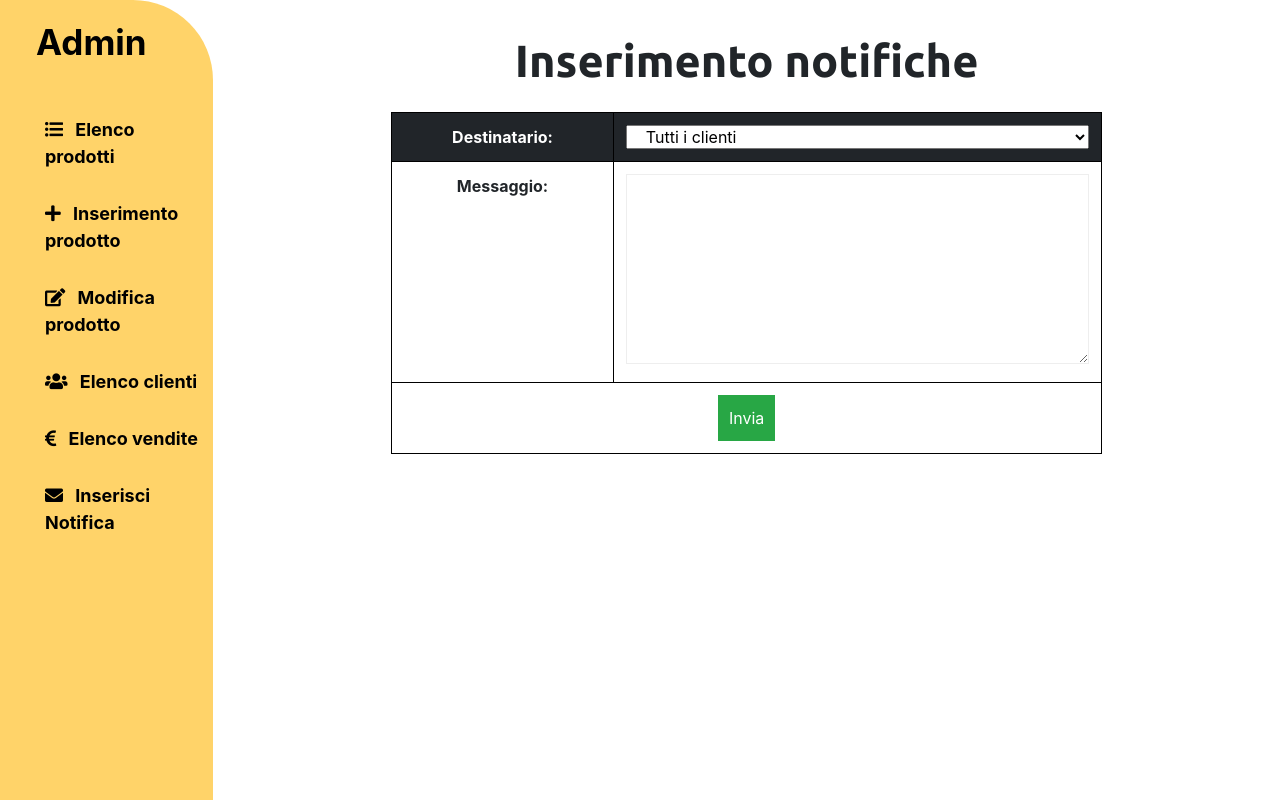
After one commit to giacomoaccursi/labottega, a PHP site: page /admin/notifications.php in a window 1280 px wide. The commit adds this page. Run offline with PHP 8.4, Linux system fonts and the light colour scheme; the visitor is signed in with stand-in values (Sample User, id 1); tables that the repository leaves empty hold one stand-in row (values such as "Sample post"); some libraries are stand-ins or nearby versions.

Commit message:
created admin sections

```diff
--- /dev/null
+++ b/admin/notifications.php
@@ -0,0 +1,19 @@
+<?php
+require_once 'bootstrap.php';
+
+if (isset($_SESSION["id"]) && $_SESSION["tipo"] == 1) {
+    if(isset($_GET["user_id"])){
+        $templateParams["cliente"] = $dbh -> getCustomerById($_GET["user_id"]);
+    }
+    if(isset($_POST["cliente"]) && isset($_POST["messaggio"])){
+        $dbh -> insertNotification($_POST["cliente"],$_POST["messaggio"]);
+    }
+    $templateParams["titolo"] = "LaBottega - Admin";
+    $templateParams["section"] = 'insert_notification.php';
+    $templateParams["clienti"] = $dbh -> getAllCustomers();
+    require 'template/base.php';
+} else {
+    header("location: ".ROOT."login.php");
+}
+
+?>
--- a/admin/template/base.php
+++ b/admin/template/base.php
@@ -48,7 +48,7 @@
                         <i class="fas fa-euro-sign pr-2"></i>
                         Elenco vendite
                     </a>
-                    <a href="#">
+                    <a href="notifications.php">
                         <i class="fas fa-envelope pr-2"></i>
                         Inserisci Notifica
                     </a>
--- a/admin/template/customers_list.php
+++ b/admin/template/customers_list.php
@@ -4,7 +4,7 @@
     <div class="col-12 col-md-8 text-center my-4 nopadding">
         <h1>Elenco Clienti</h1>
         <?php if (count($templateParams["clienti"]) > 0) : ?>
-            <table class=" table text-center mt-4">
+            <table class=" table text-center admin-basic-table mt-4">
                 <div class="row ">
                     <thead class="table-dark">
                         <tr>
--- /dev/null
+++ b/admin/template/insert_notification.php
@@ -0,0 +1,36 @@
+<?php if (isset($_SESSION["id"]) && $_SESSION["tipo"] == 1) : ?>
+    <div class="row">
+        <div class="col-md-2"></div>
+        <div class="col-12 col-md-8 text-center my-4 nopadding">
+            <h1>Inserimento notifiche</h1>
+            <form action="#" method="POST" class="text-center admin-basic-form" enctype="multipart/form-data">
+            <table class=" table text-center mt-4">
+                <thead class="table-dark">
+                    <tr>
+                        <td>Destinatario:</td>
+                        <td>
+                            <select name="cliente" id="cliente" class="col-12" onchange="location='notifications.php?user_id='+this.value">
+                            <option value="0">Tutti i clienti</option>
+                                <?php foreach ($templateParams["clienti"] as $cliente) : ?>
+                                    <option value="<?php echo $cliente["id"]; ?>" <?php if( isset($templateParams["cliente"]) && $templateParams["cliente"]["id"] == $cliente["id"]) echo "selected"; ?>><?php echo ($cliente["nome"] . " " . $cliente["cognome"]); ?></option>
+                                <?php endforeach; ?>
+                            </select>
+                        </td>
+                    </tr>
+                </thead>
+                <tbody>
+                    <tr>
+                        <td><label for="messaggio">Messaggio:</label></td>
+                        <td><textarea id="messsaggio" name="messaggio" rows="7" class="col-12" required> </textarea></td>
+                    </tr>
+                    <tr>
+                        <td colspan="2" class="text-center"> <input type="submit" name="submit" class="btn-success" value="Invia" /> </td>
+                    </tr>
+                </tbody>
+            </table>
+            </form>
+        </div>
+        <div class="col-md-2"></div>
+    </div>
+
+<?php endif; ?>
--- a/admin/template/modify_product.php
+++ b/admin/template/modify_product.php
@@ -3,7 +3,7 @@
         <div class="col-md-2"></div>
         <div class="col-12 col-md-8 text-center my-4 nopadding">
             <h1>Modifica Prodotto</h1>
-            <form action="#" id="modify-product-form" method="POST" class="text-center" enctype="multipart/form-data">
+            <form action="#" method="POST" class="text-center admin-basic-form" enctype="multipart/form-data">
                 <table class="table mt-5">
                     <tr>
                         <thead class="table-dark">
@@ -12,7 +12,7 @@
                         <select name="prodotto" id="prodotto" class="col-12" onchange="location='modify-product.php?id='+this.value">
                         <option selected disabled value> --- Scegli un prodotto --- </option>
                         <?php foreach ($templateParams["prodotti"] as $prodotto) : ?>
-                                    <option value="<?php echo $prodotto["id"]; ?>"><?php echo $prodotto["nome"]; ?></option>
+                                    <option value="<?php echo $prodotto["id"]; ?>" ><?php echo $prodotto["nome"]; ?></option>
                                 <?php endforeach; ?>
                             </select>
                     </td>
--- a/admin/template/products_list.php
+++ b/admin/template/products_list.php
@@ -4,7 +4,7 @@
     <div class="col-12 col-md-8 text-center my-4 nopadding">
         <h1>Elenco Prodotti</h1>
         <?php if (count($templateParams["prodotti"]) > 0) : ?>
-            <table class=" table text-center">
+            <table class=" table text-center admin-basic-table">
                 <div class="row ">
                     <thead class="table-dark">
                         <tr>
--- a/admin/template/sales_list.php
+++ b/admin/template/sales_list.php
@@ -4,7 +4,7 @@
     <div class="col-12 col-md-8 text-center my-4 nopadding">
         <h1>Elenco Vendite</h1>
         <?php if (count($templateParams["vendite"]) > 0) : ?>
-            <table class=" table text-center mt-4">
+            <table class="table text-center admin-basic-table mt-4">
                 <div class="row ">
                     <thead class="table-dark">
                         <tr>
--- a/dashboard.php
+++ b/dashboard.php
@@ -8,6 +8,7 @@ if (isUserLoggedIn()) {
     $templateParams["sottoCategorie"] = $dbh->getSubCategories();
     $templateParams["pagina"] = "user_dashboard.php";
     $templateParams["ordini"] = $dbh->getOrdersByUser($_SESSION["id"]);
+    $templateParams["notifiche"] = $dbh -> getNotificationsByUser($_SESSION["id"]);
 } else {
     header("location: login.php");
 }
--- a/database/database.php
+++ b/database/database.php
@@ -140,6 +140,16 @@ class DatabaseHelper
         return $result->fetch_all(MYSQLI_ASSOC);
     }
 
+    public function getCustomerById($id)
+    {
+        $stmt = $this->db->prepare("SELECT * from utenti WHERE id = ?");
+        $stmt->bind_param('i', $id);
+        $stmt->execute();
+        $result = $stmt->get_result();
+        $result = $result->fetch_all(MYSQLI_ASSOC);
+        return $result[0];
+    }
+
     public function getAllOrders()
     {
         $stmt = $this->db->prepare("SELECT * FROM ordini");
@@ -240,6 +250,29 @@ class DatabaseHelper
         }
     }
 
+    public function insertNotification($idCliente,$messaggio){
+        if($idCliente==0){
+            $clienti = $this -> getAllCustomers();
+            foreach($clienti as $cliente){
+                $stmt = $this->db->prepare("INSERT INTO `notifiche`(`idCliente`, `messaggio`) VALUES (?, ?)");
+                $stmt->bind_param('is', $cliente["id"], $messaggio);
+                $stmt->execute();
+            }
+        }else{
+            $stmt = $this->db->prepare("INSERT INTO `notifiche`(`idCliente`, `messaggio`) VALUES (?, ?)");
+            $stmt->bind_param('is', $idCliente, $messaggio);
+            $stmt->execute();
+        }
+
+    }
+
+
+    public function addNewEmail($email){
+        $stmt = $this->db->prepare("INSERT INTO `newsletter`(`email`) VALUES (?)");
+        $stmt->bind_param('s', $email);
+        $stmt->execute();
+    }
+
     public function updateCartProductsQuantity($id, $quantita)
     {
         $stmt = $this->db->prepare("UPDATE `prodottiInCarrello` SET `quantitàDaComprare` = ? WHERE `id` = ?");
@@ -262,6 +295,14 @@ class DatabaseHelper
         return $result->fetch_all(MYSQLI_ASSOC);
     }
 
+    public function getNotificationsByUser($idCliente){
+        $stmt = $this->db->prepare("SELECT *  FROM notifiche WHERE idCliente = ?  ORDER BY 'data' DESC");
+        $stmt->bind_param('i', $idCliente);
+        $stmt->execute();
+        $result = $stmt->get_result();
+        return $result->fetch_all(MYSQLI_ASSOC);
+    }
+
     public function getOrderDetails($idOrdine){
         $stmt = $this->db->prepare("SELECT prodotti.nome, ordini.id, dettagliOrdini.prezzo
                                     FROM dettagliOrdini,ordini,prodotti
--- a/index.php
+++ b/index.php
@@ -1,6 +1,9 @@
 <?php
 require_once 'bootstrap.php';
 
+if(isset($_POST["newsletter"])){
+    $dbh -> addNewEmail($_POST["newsletter"]);
+}
 $templateParams["titolo"] = "LaBottega - Home";
 $templateParams["pagina"] = "home.php";
 $templateParams["prodotti"] = $dbh->getBestProducts(8);
--- a/public/css/style.css
+++ b/public/css/style.css
@@ -333,10 +333,6 @@ div.login-card > div.card{
     font-family: 'Ubuntu', sans-serif !important;
 }
 
-div#Ordini> table tr,td {
-    border: 1px solid;
-}
-
 /**         ADMIN                 **/
 h1#admin-dashboard-title{
     font-family: 'Ubuntu', sans-serif !important;
@@ -399,11 +395,14 @@ aside a:hover::after {
     box-shadow: 0 -20px 0 0 #fff;
   }
 
-  form#new-product-form > table tr td, form#modify-product-form > table tr td{
-    border-color:rgb(134, 133, 133);
+  form.admin-basic-form > table tr td{
+    border: 1px solid #000000;
   }
 
-  form#new-product-form, form#modify-product-form > table{
+  table.admin-basic-table  tr td{
+    border: 1px solid #000000;
+  }
+  form.admin-basic-form > table{
     font-weight: bold;
    }
 
--- a/template/base.php
+++ b/template/base.php
@@ -121,9 +121,9 @@
               </p>
             </div>
             <div class="col-12 col-md-6 text-center pt-4">
-              <form class="form-inline" action="/action_page.php">
+              <form class="form-inline" action="#" method="POST">
                 <div class="col-1 col-md-1"></div>
-                <input class="form-control col-7 col-md-6" type="text" placeholder="Inserisci qui il tuo indirizzo email" />
+                <input name="newsletter" class="form-control col-7 col-md-6" type="email" placeholder="Inserisci qui il tuo indirizzo email" />
                 <button class="btn btn-search" type="submit">OK</button>
               </form>
             </div>
```
Also changed, not shown: admin/template/insert_product.php (+8 -8 lines), db_config/creazione_db.sql (+15 -0 lines), db_config/inserimento_dati.sql (+13 -1 lines), template/user_dashboard.php (+23 -9 lines).
